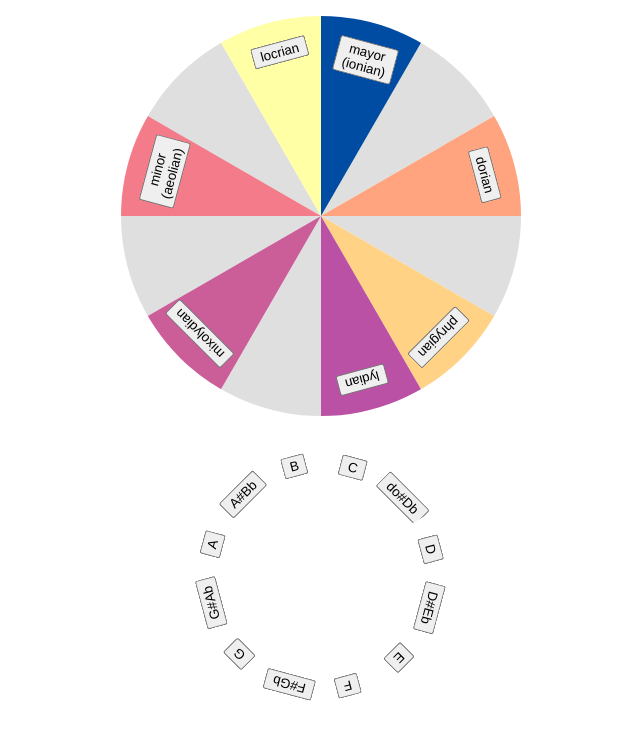
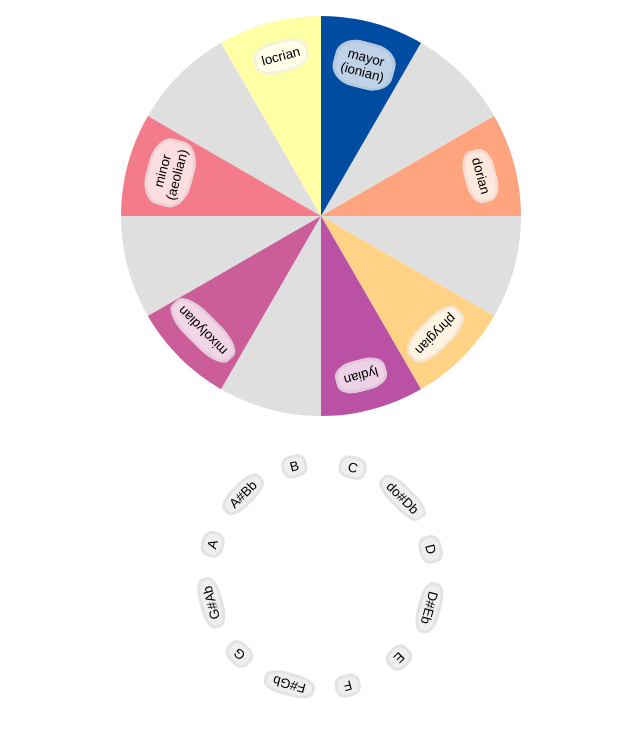
Before and after one commit to istng/music-theory-web, a React (Create React App) app: page / in a window 1280 px wide. Shown: the top 738 px of the page, without its empty margins (319-959 px from the left). Built offline with nearby package versions, Linux system fonts and the light colour scheme.

Commit message:
add style to modes and notes buttons

```diff
--- a/src/App.scss
+++ b/src/App.scss
@@ -34,6 +34,7 @@
   }
 }
 
+
 @mixin circle($item-count, $circle-size) {
   position: relative;
   border: 1px solid black;
@@ -53,7 +54,6 @@
     transform: rotate(($i - 1)*30deg) skewY(-60deg);
     }
   }
-
   li {
     overflow: hidden;
     position: absolute;
@@ -74,7 +74,6 @@
 }
 
 
-
 .modes-circle {
   //@include on-circle($item-count: 12, $circle-size: 20em, $item-size: 3.5em);
   //border: solid 5px red;
@@ -89,10 +88,16 @@
 
 .mode-button {
   cursor: pointer;
+  border-radius: 40%;
+  border: 0.25em solid rgba(0,0,0,.05);
+  padding: 0.4em;
+  background-color: rgba(255,255,255,.75);
 }
 
 .note-button {
   cursor: pointer;
+  border-radius: 40%;
+  border: 0.25em solid rgba(0,0,0,.05);
 }
 
 @media (max-width: 768px) {
```
